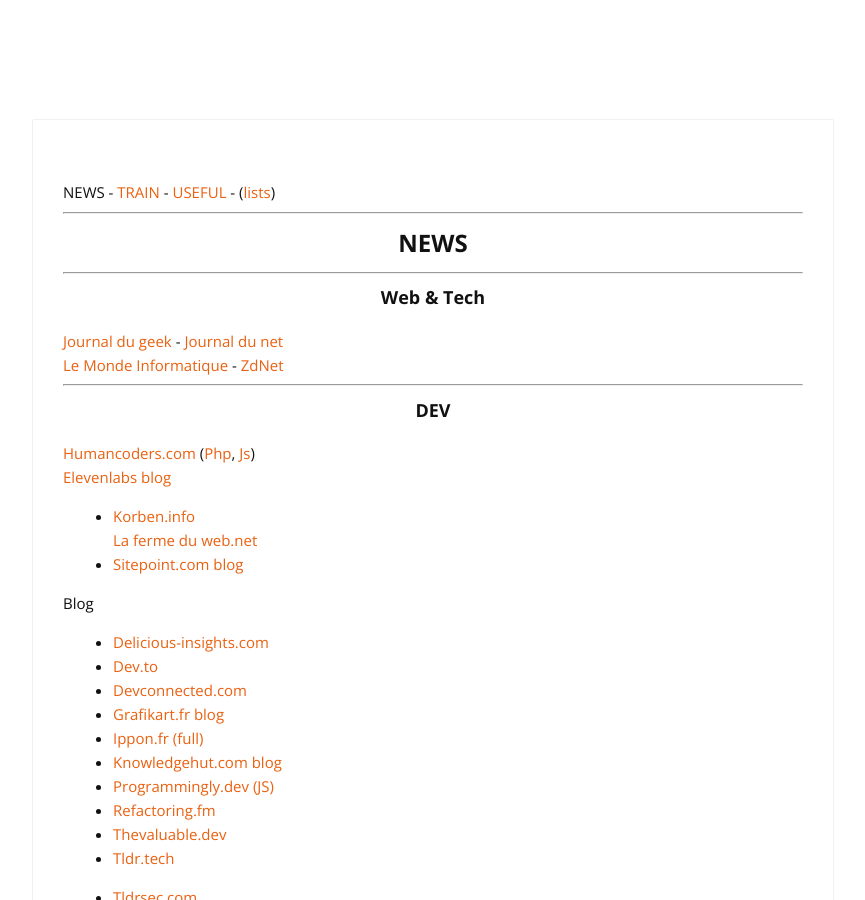
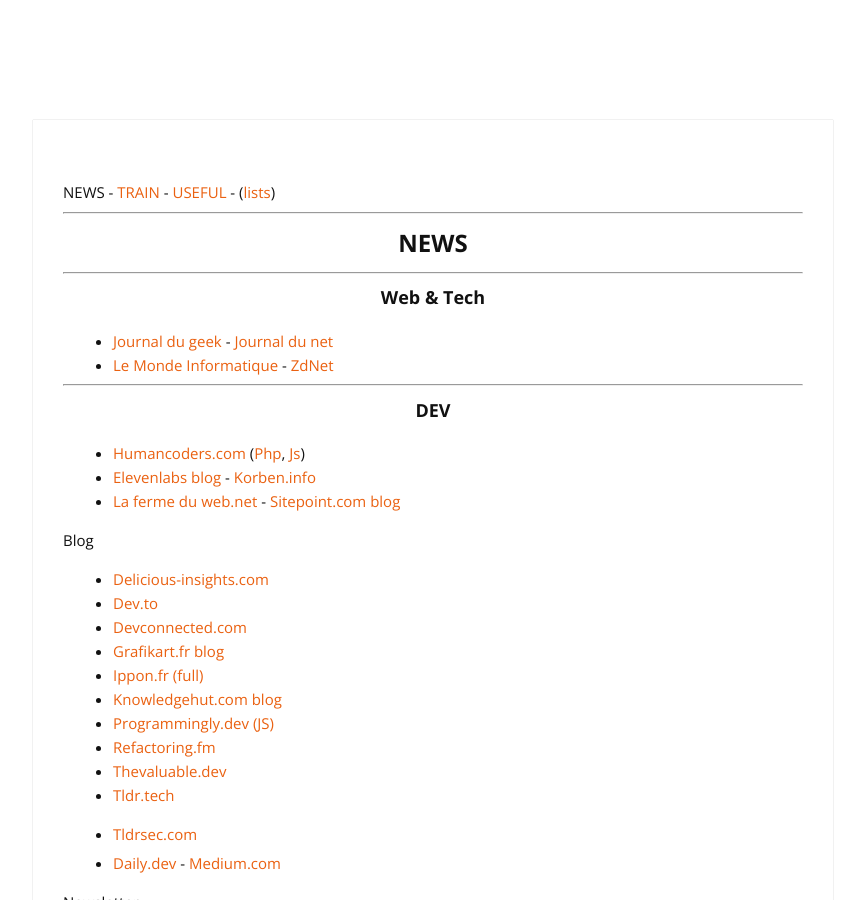
Before and after one commit to cylmat/cylmat.github.io, a Jekyll site: the page built from _pages/news.md, in a window 1280 px wide and 900 px high. Shown: the whole window, without its empty margins (207-1072 px from the left). Built offline with Jekyll 4.4.1, drawn with Linux system fonts in a browser that asks for light colours; nearby versions of some CDN libraries.

Commit message:
Update news.md

```diff
--- a/_pages/news.md
+++ b/_pages/news.md
@@ -12,18 +12,16 @@
 
 ### <center>Web & Tech</center>
 
-[Journal du geek](https://www.journaldugeek.com/category/sur-le-web) - [Journal du net](https://www.journaldunet.com/web-tech)
-[Le Monde Informatique](https://www.lemondeinformatique.fr/internet-et-e-business-11.html) - [ZdNet](https://www.zdnet.fr/actualites/php-4000000130q.htm)
+- [Journal du geek](https://www.journaldugeek.com/category/sur-le-web) - [Journal du net](https://www.journaldunet.com/web-tech)
+- [Le Monde Informatique](https://www.lemondeinformatique.fr/internet-et-e-business-11.html) - [ZdNet](https://www.zdnet.fr/actualites/php-4000000130q.htm)
 
 ---
 
 ### <center>DEV</center>
 
-[Humancoders.com](https://news.humancoders.com) ([Php](https://news.humancoders.com/t/php), [Js](https://news.humancoders.com/t/javascript))
-[Elevenlabs blog](https://blog.eleven-labs.com)
-- [Korben.info](https://korben.info)
-[La ferme du web.net](https://www.lafermeduweb.net)
-- [Sitepoint.com blog](https://www.sitepoint.com/blog)
+- [Humancoders.com](https://news.humancoders.com) ([Php](https://news.humancoders.com/t/php), [Js](https://news.humancoders.com/t/javascript))
+- [Elevenlabs blog](https://blog.eleven-labs.com) - [Korben.info](https://korben.info)
+- [La ferme du web.net](https://www.lafermeduweb.net) - [Sitepoint.com blog](https://www.sitepoint.com/blog)
 
 Blog
 - [Delicious-insights.com](https://delicious-insights.com/fr/articles-et-tutos)
```
